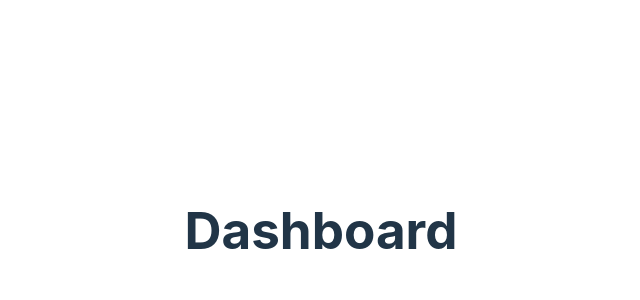
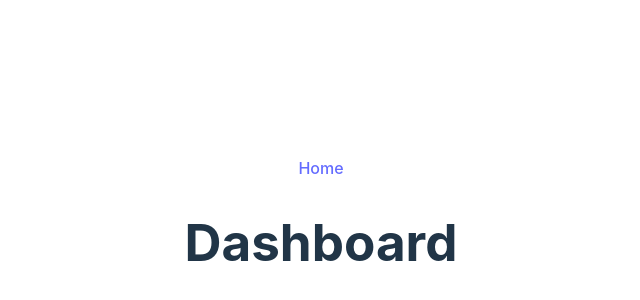
Before and after one commit to DCI-WD-TZ-23-D01/2024-10-08-spa-react-router-dom, a React (Vite) app: page /dashboard in a window 1280 px wide. Shown: the part 170-470 px from the top of the page, without its empty margins (319-959 px from the left). Built offline with nearby package versions, Linux system fonts and the light colour scheme.

Commit message:
add link

```diff
--- a/src/pages/Dashboard.jsx
+++ b/src/pages/Dashboard.jsx
@@ -1,3 +1,10 @@
+import { Link } from "react-router-dom";
+
 export const Dashboard = () => {
-  return <h1>Dashboard</h1>;
+  return (
+    <main>
+      <Link to="/">Home</Link>
+      <h1>Dashboard</h1>
+    </main>
+  );
 };
--- a/src/pages/Home.jsx
+++ b/src/pages/Home.jsx
@@ -1,3 +1,10 @@
+import { Link } from "react-router-dom";
+
 export const Home = () => {
-  return <h1>Home</h1>;
+  return (
+    <main>
+      <Link to="/dashboard">Dashboard</Link>
+      <h1>Home</h1>
+    </main>
+  );
 };
```
